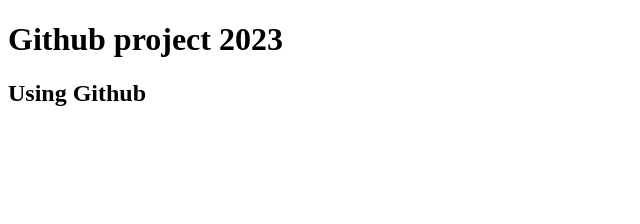
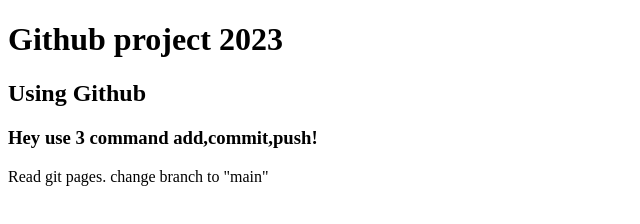
Before and after one commit to eli-aimina/my-work2023, a plain HTML site: page index.html in a window 1280 px wide. Shown: the whole page, without its empty margins (0-640 px from the left). Drawn offline with Linux system fonts and the light colour scheme.

Commit message:
new para

```diff
--- a/index.html
+++ b/index.html
@@ -8,6 +8,8 @@
 <body>
     <h1>Github project 2023</h1>
     <h2> Using Github</h2>
+    <h3>Hey use 3 command add,commit,push!</h3>
+    <p>Read git pages. change branch to "main"</p>
 
 </body>
 </html>
```
